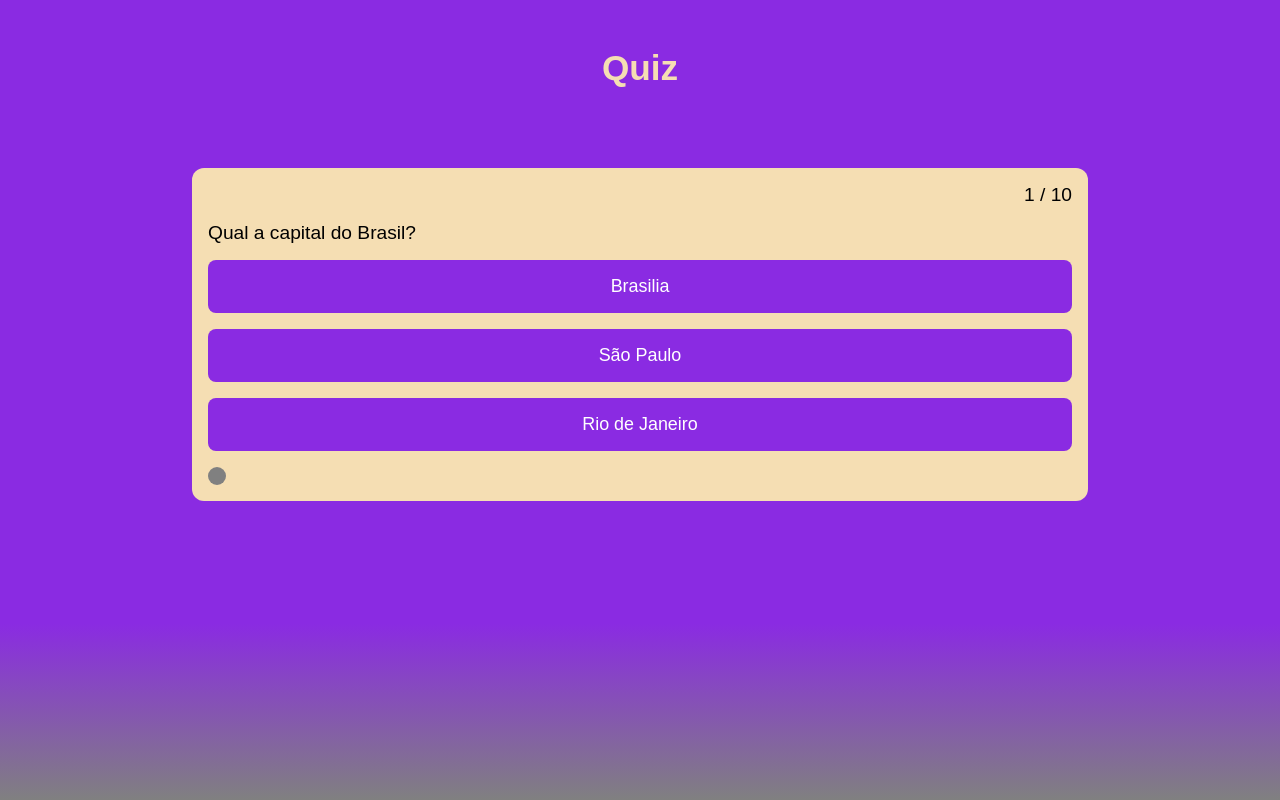
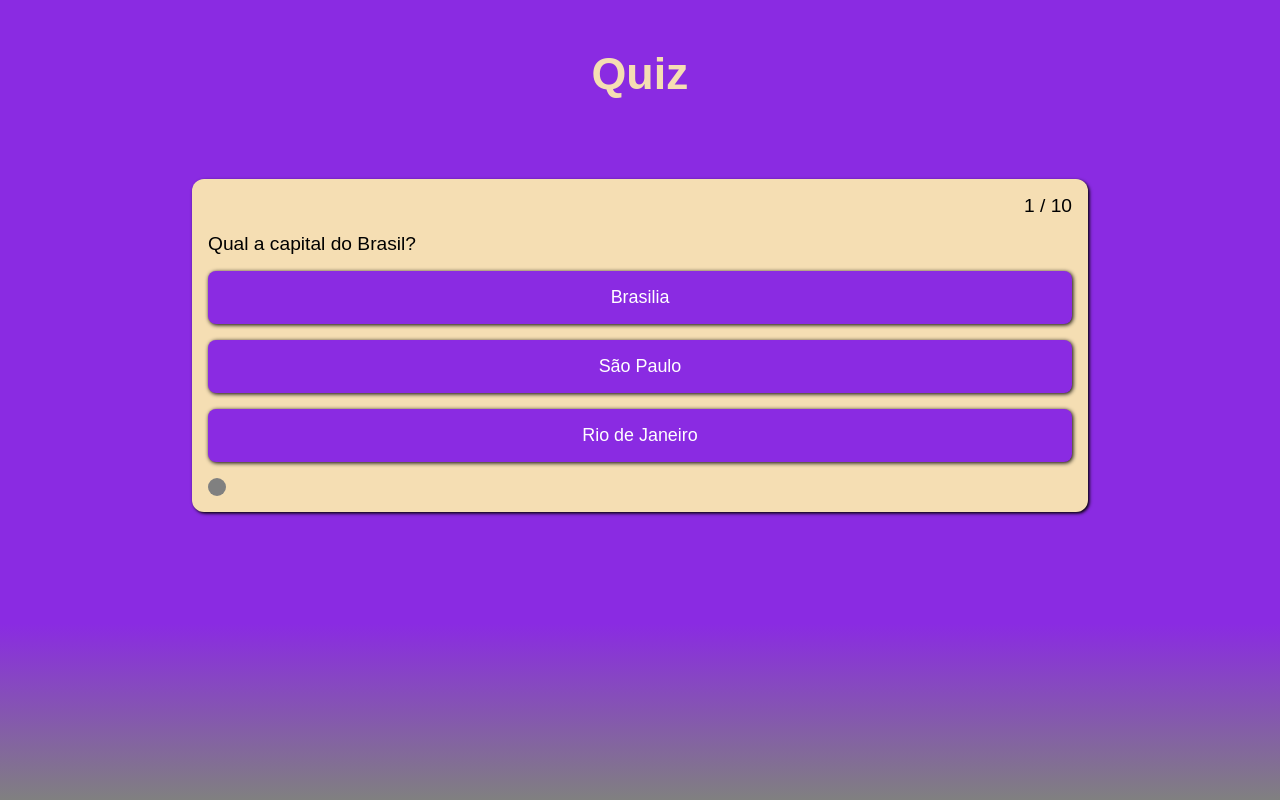
Before and after one commit to LeoMaia27/QuizApp, a plain HTML site: page index.html in a window 1280 px wide. Drawn offline with Linux system fonts and the light colour scheme.

Commit message:
adicionando sombras no main e nos botões

```diff
--- a/style/style.css
+++ b/style/style.css
@@ -27,7 +27,7 @@ header {
 
 .headerTitle {
     color: wheat;
-    font-size: 2.2rem;
+    font-size: 2.8rem;
 }
 
 main {
@@ -41,6 +41,8 @@ main {
     flex-direction: column;
     justify-content: center;
     align-items: center;
+
+    box-shadow: 1.5px 1.5px 3.2px black;
 }
 
 .content {
@@ -79,6 +81,8 @@ button {
     padding: 1rem 2rem;
     border-radius: 8px;
     cursor: pointer;
+
+    box-shadow: 1px 1px 4px black;
 }
 
 .finish button {
```
